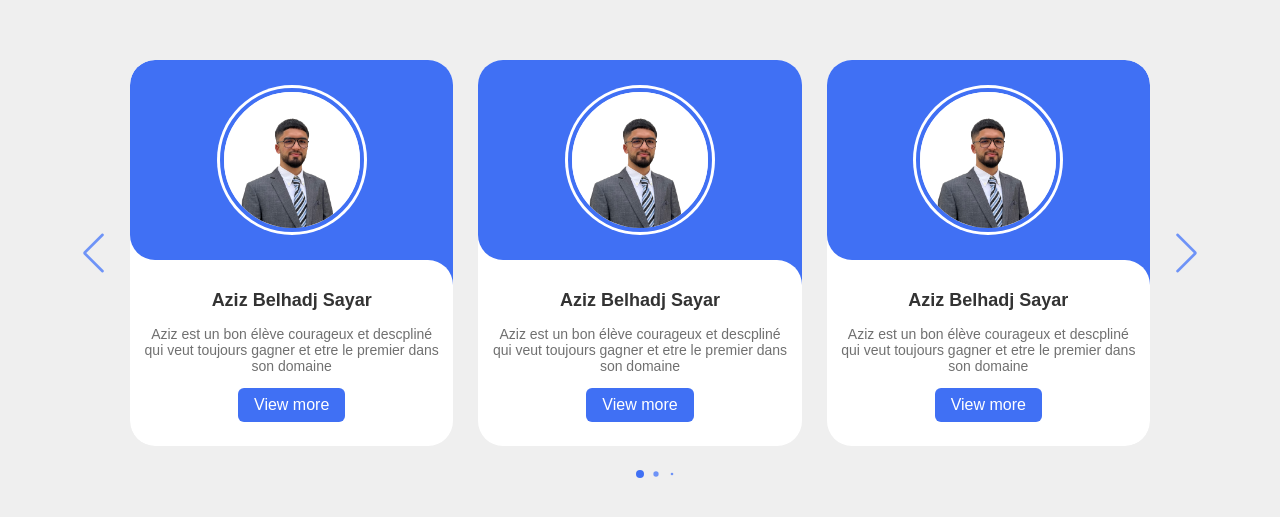
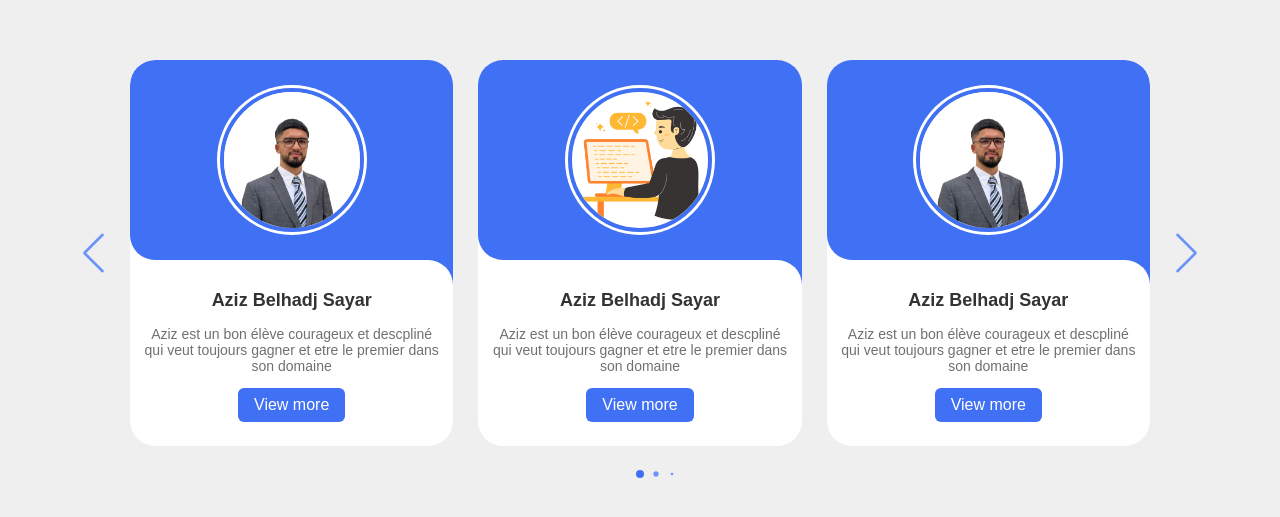
Before and after one commit to susoooooooo/slider, a plain HTML site: page index.html in a window 1280 px wide. Shown: the part 147-664 px from the top of the page. Drawn offline with Linux system fonts and the light colour scheme.

Commit message:
Add files via upload

```diff
--- a/index.html
+++ b/index.html
@@ -36,7 +36,7 @@
                             <span class="overlay"></span>
 
                             <div class="card-image">
-                                <img src="images/1.png" alt="" class="card-img">
+                                <img src="images/2.png" alt="" class="card-img">
                             </div>
                         </div>
 
```
Also changed, not shown: images/2.png (added).
